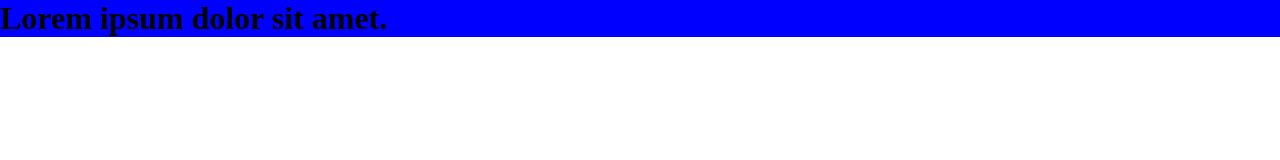
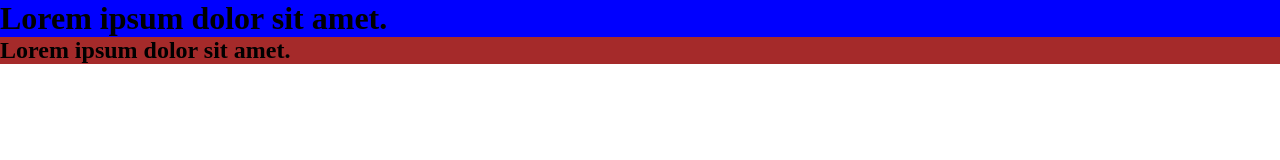
Before and after one commit to ffkabulka010-cmd/WEEK3-DAY1, a plain HTML site: page index.html in a window 1280 px wide. Drawn offline with Linux system fonts and the light colour scheme.

Commit message:
sekond commit

```diff
--- a/index.html
+++ b/index.html
@@ -8,5 +8,6 @@
 </head>
 <body>
     <h1 class="salom1">Lorem ipsum dolor sit amet.</h1>
+    <h2 class="salom2">Lorem ipsum dolor sit amet.</h2>
 </body>
 </html>
--- a/style.css
+++ b/style.css
@@ -4,3 +4,6 @@
 .salom1{
     background-color: blue;
 }
+.salom2{
+    background-color: brown;
+}
```
